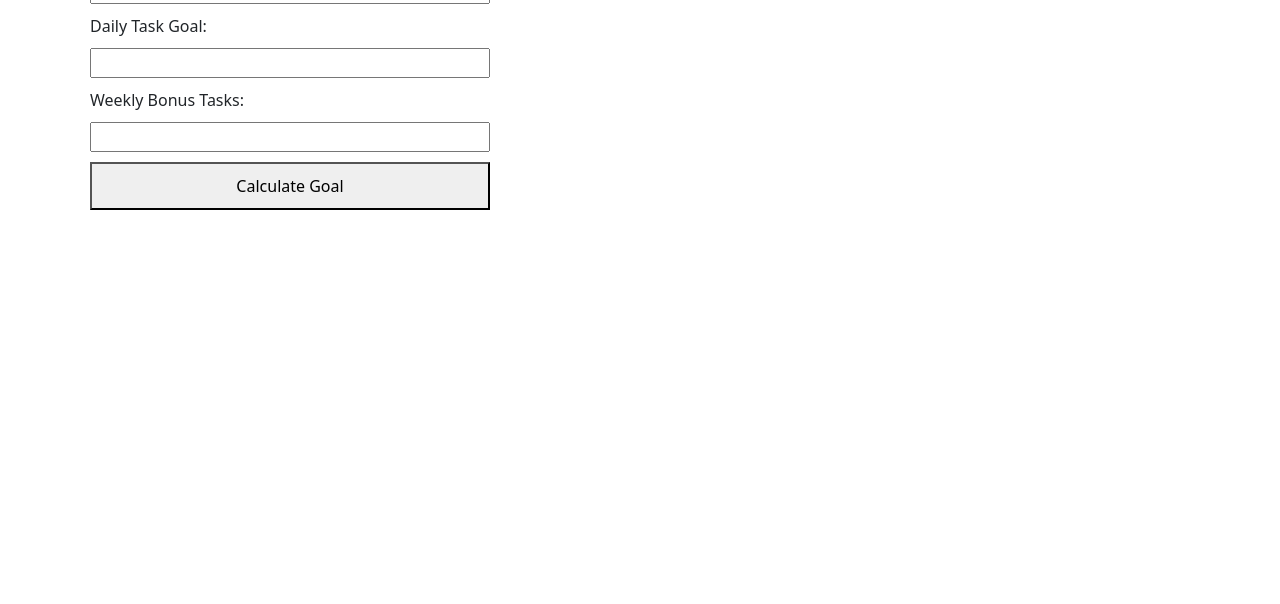
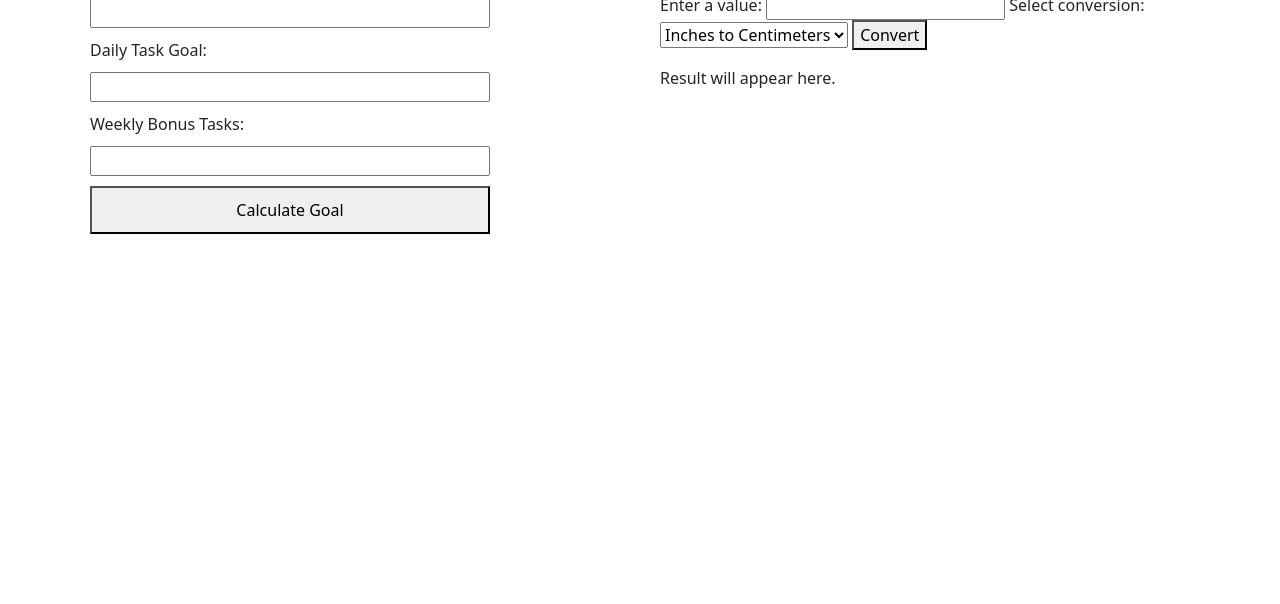
Before and after one commit to Jackson-12345/interactive-dashboard, a plain HTML site: page index.html in a window 1280 px wide. Shown: the part 196-800 px from the top of the page. Drawn offline with nearby package versions, Linux system fonts and the light colour scheme.

Commit message:
Update index.html

```diff
--- a/index.html
+++ b/index.html
@@ -1,3 +1,8 @@
+place your index.html with this
+
+I kept your existing code and added the converter inside the same row.
+
+
 <!DOCTYPE html>
 <html lang="en">
 <head>
@@ -6,7 +11,6 @@
     <title>My Interactive Dashboard</title>
 
     <link rel="stylesheet" href="css/style.css">
-
 
     <!-- Bootstrap -->
     <link href="https://cdn.jsdelivr.net/npm/bootstrap@5.3.8/dist/css/bootstrap.min.css" rel="stylesheet" integrity="sha384-sRIl4kxILFvY47J16cr9ZwB07vP4J8+LH7qKQnuqkuIAvNWLzeN8tE5YBujZqJLB" crossorigin="anonymous">
@@ -18,12 +22,12 @@
 
     <p>This dashboard was created by Jackson Antoine for the WEB-115 course at Wake Tech</p>
 
-
-    <!-- The <noscript> is for web browsers with JavaScript rendering disabled. -->
     <noscript>Unfortunately, your web browser does not support JavaScript.</noscript>
 
     <div class="container">
         <div class="row">
+
+            <!-- Weekly Tasks -->
             <div class="col" id="weekly-tasks">
                 <form id="goal-form">
                     <label for="user-name">Name:</label>
@@ -42,6 +46,35 @@
 
                 <script src="js/task-manager.js"></script>
             </div>
+
+            <!-- Metric Converter -->
+            <div class="col" id="metric-converter">
+                <h2>Imperial/Metric Converter</h2>
+
+                <form id="converter-form">
+                    <label for="conversion-value">Enter a value:</label>
+                    <input type="number" id="conversion-value" step="any" required>
+
+                    <label for="conversion-type">Select conversion:</label>
+                    <select id="conversion-type">
+                        <option value="1">Inches to Centimeters</option>
+                        <option value="2">Feet to Centimeters</option>
+                        <option value="3">Yards to Meters</option>
+                        <option value="4">Miles to Kilometers</option>
+                        <option value="5">Centimeters to Inches</option>
+                        <option value="6">Centimeters to Feet</option>
+                        <option value="7">Meters to Yards</option>
+                        <option value="8">Kilometers to Miles</option>
+                    </select>
+
+                    <button type="submit" id="convert-button">Convert</button>
+                </form>
+
+                <p id="conversion-result">Result will appear here.</p>
+
+                <script src="js/metric-converter.js" defer></script>
+            </div>
+
         </div>
     </div>
 </body>
```
Lines whose indentation alone changed are shown as unchanged.
